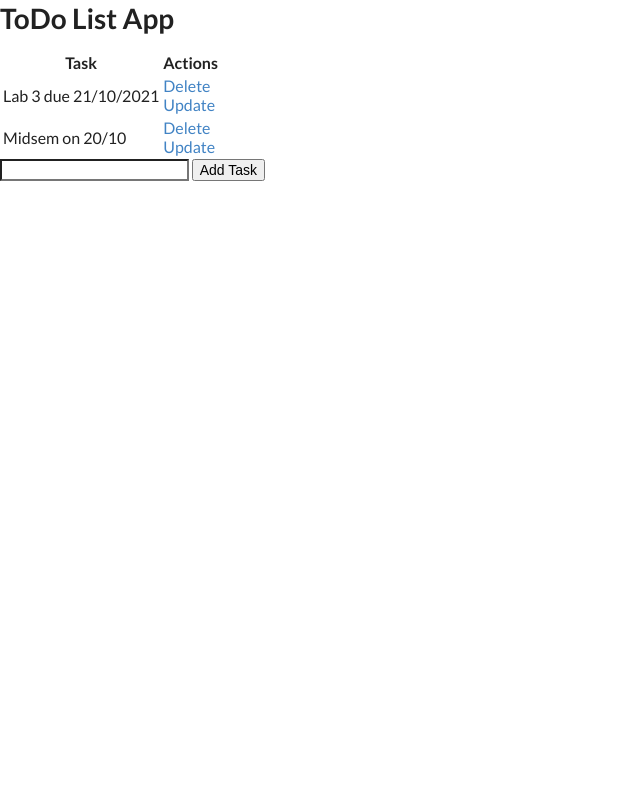
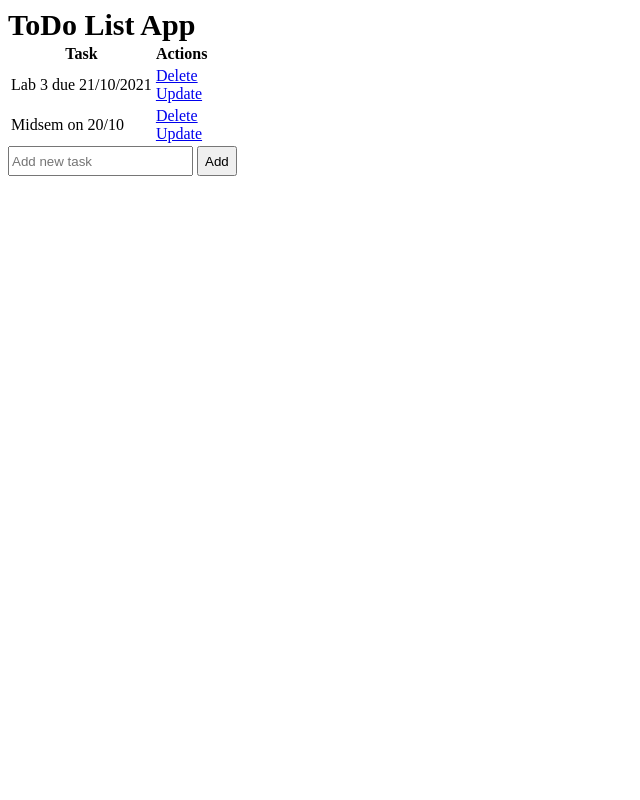
Before and after one commit to trhiana/To-do-app, a Flask app: page / in a window 1280 px wide. Shown: the whole page, without its empty margins (0-640 px from the left). Run offline with Flask 2, Linux system fonts and the light colour scheme; data comes from the database, SQL or seed files in the repository; both versions use the stored data as it was after the commit; some libraries are stand-ins or nearby versions.

Commit message:
Modififed CSS

```diff
--- a/static/css/style.css
+++ b/static/css/style.css
@@ -1,3 +1,10 @@
-body{
-    background-color: aqua;
+@import url('https://fonts.googleapis.com/css2?family=Poppins:wght@200;300;400;500;600;700&display=swap');
+
+header {
+  font-size: 30px;
+  font-weight: 600;
 }
+
+form input {
+    height: 30px;
+}
--- a/templates/base.html
+++ b/templates/base.html
@@ -4,9 +4,10 @@
     <meta http-equiv="X-UA-Compatible" content="IE=edge">
     <meta name="viewport" content="width=device-width, initial-scale=1.0">
     <title>ToDo List App</title>
-    <link rel="stylesheet" href="https://cdn.jsdelivr.net/npm/semantic-ui@2.4.2/dist/semantic.min.css">
-    <script src="https://cdn.jsdelivr.net/npm/semantic-ui@2.4.2/dist/semantic.min.js"></script>
-    <!-- <link rel="stylesheet" href="{{ url_for('static', filename='css/style.css') }}"> -->
+    <!-- <link rel="stylesheet" href="https://cdn.jsdelivr.net/npm/semantic-ui@2.4.2/dist/semantic.min.css">
+    <script src="https://cdn.jsdelivr.net/npm/semantic-ui@2.4.2/dist/semantic.min.js"></script> -->
+    <link rel="stylesheet" href="{{ url_for('static', filename='css/style.css') }}">
+    <script src="https://kit.fontawesome.com/a076d05399.js"></script>
 
     {% block head %}
 
--- a/templates/index.html
+++ b/templates/index.html
@@ -5,7 +5,7 @@
 {% endblock %}
 
 {% block body %}
-    <h1> ToDo List App</h1>
+    <header> ToDo List App</header>
     {% if tasks | length < 1 %}
     <p>There are no tasks. Create one below!</p>
     {% else %}
@@ -28,8 +28,8 @@
     {% endif %}
 
     <form action="/" method="POST">
-        <input type="text" name="content" id="content">
-        <input type="submit" value="Add Task">
+        <input type="text" name="content" id="content" placeholder="Add new task">
+        <input type="submit" value="Add" id="button">
     </form>
 
 {% endblock %}
```
Also changed, not shown: test.db.
